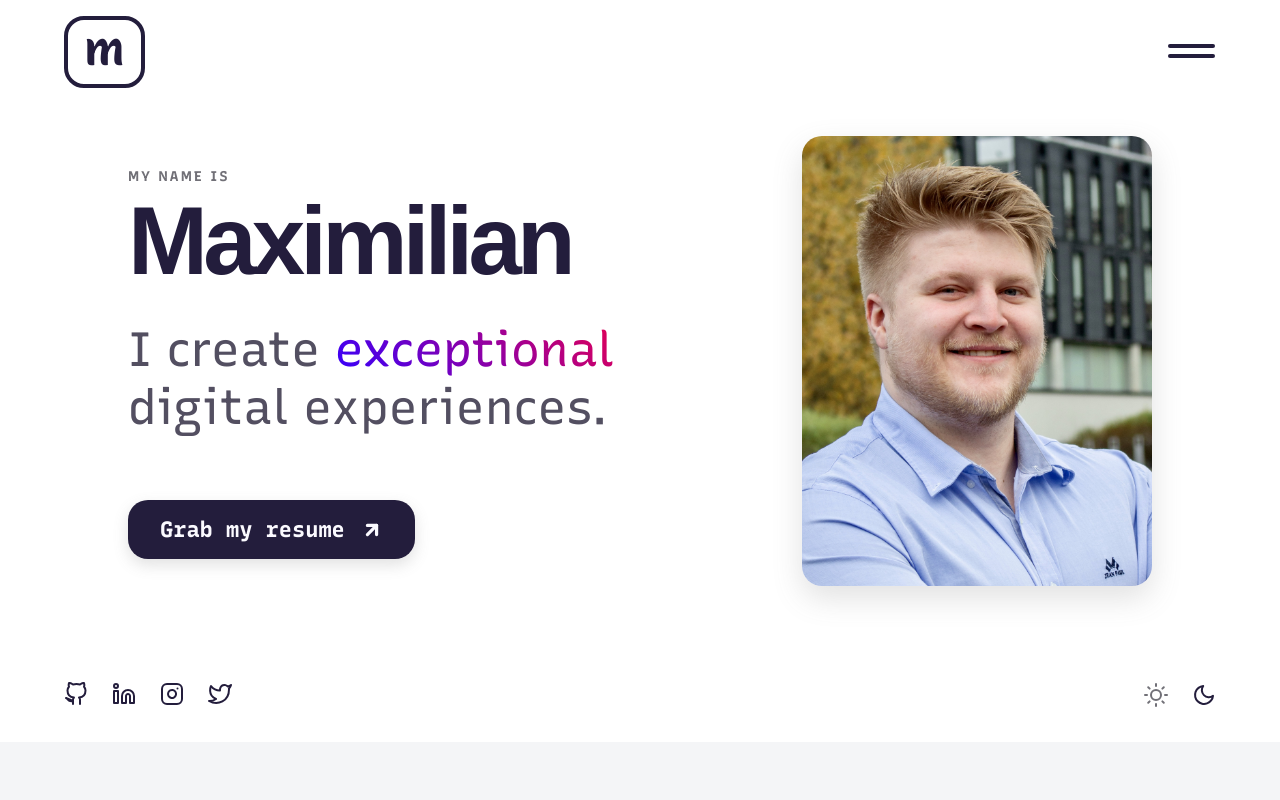
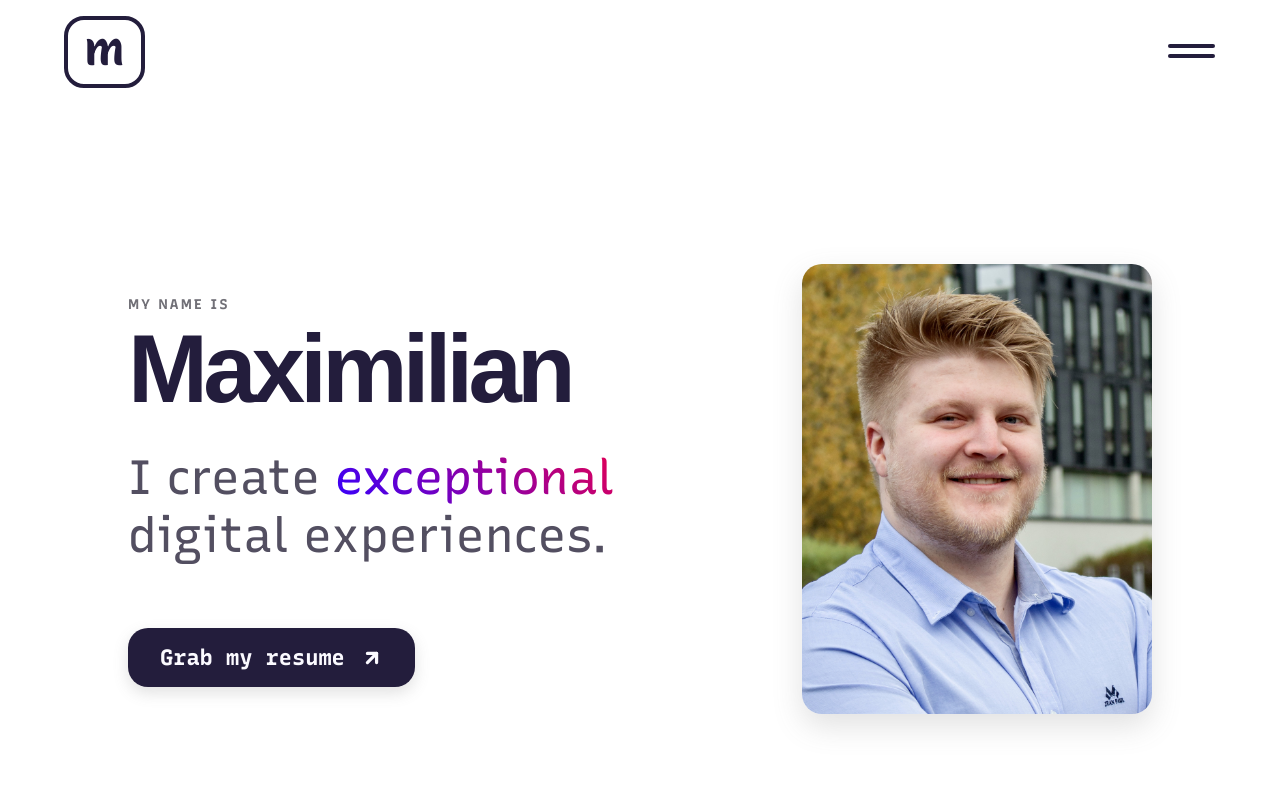
Before and after one commit to maxvons/portfolio-2.0, a Next.js app: page /test in a window 1280 px wide. Shown: the top 800 px of the page. Built offline with nearby package versions, Linux system fonts and the light colour scheme.

Commit message:
👌 IMPROVE: Remove unused prop and simplify stylig
- Removed unused `className` prop.
- Made the wrapper styling a bit more readable and clean.

```diff
--- a/components/Layout.tsx
+++ b/components/Layout.tsx
@@ -3,17 +3,19 @@ import styles from "../styles/Layout.module.scss";
 
 interface LayoutProps {
   children: React.ReactNode;
-  className?: string;
   secondary?: boolean;
+  noPadding?: boolean;
 }
 
-const Layout = ({ children, className, secondary }: LayoutProps) => {
+const Layout = ({ children, secondary, noPadding }: LayoutProps) => {
+  const wrapperStyles = (() => {
+    return `${styles.wrapper} ${secondary && styles.secondary} ${
+      noPadding && styles.noPadding
+    }`;
+  })();
+
   return (
-    <div
-      className={`${styles.wrapper} ${
-        secondary ? styles.secondary : styles.primary
-      } ${className}`}
-    >
+    <div className={wrapperStyles}>
       <div className={styles.container}>{children}</div>
     </div>
   );
--- a/styles/Layout.module.scss
+++ b/styles/Layout.module.scss
@@ -1,7 +1,9 @@
 .wrapper {
   align-items: center;
+  background-color: $background-color-primary;
   display: flex;
   justify-content: center;
+  @include sectionPadding();
 }
 
 .container {
@@ -13,15 +15,10 @@
   width: $page-width;
 }
 
-.primary {
-  background-color: $background-color-primary;
+.secondary {
+  background-color: $background-color-secondary;
 }
 
-.secondary {
-  background-color: $background-color-secondary;
-  padding: $spacer-large 0;
-
-  @include desktop() {
-    padding: $spacer-very-large 0;
-  }
+.noPadding {
+  padding: 0;
 }
```
